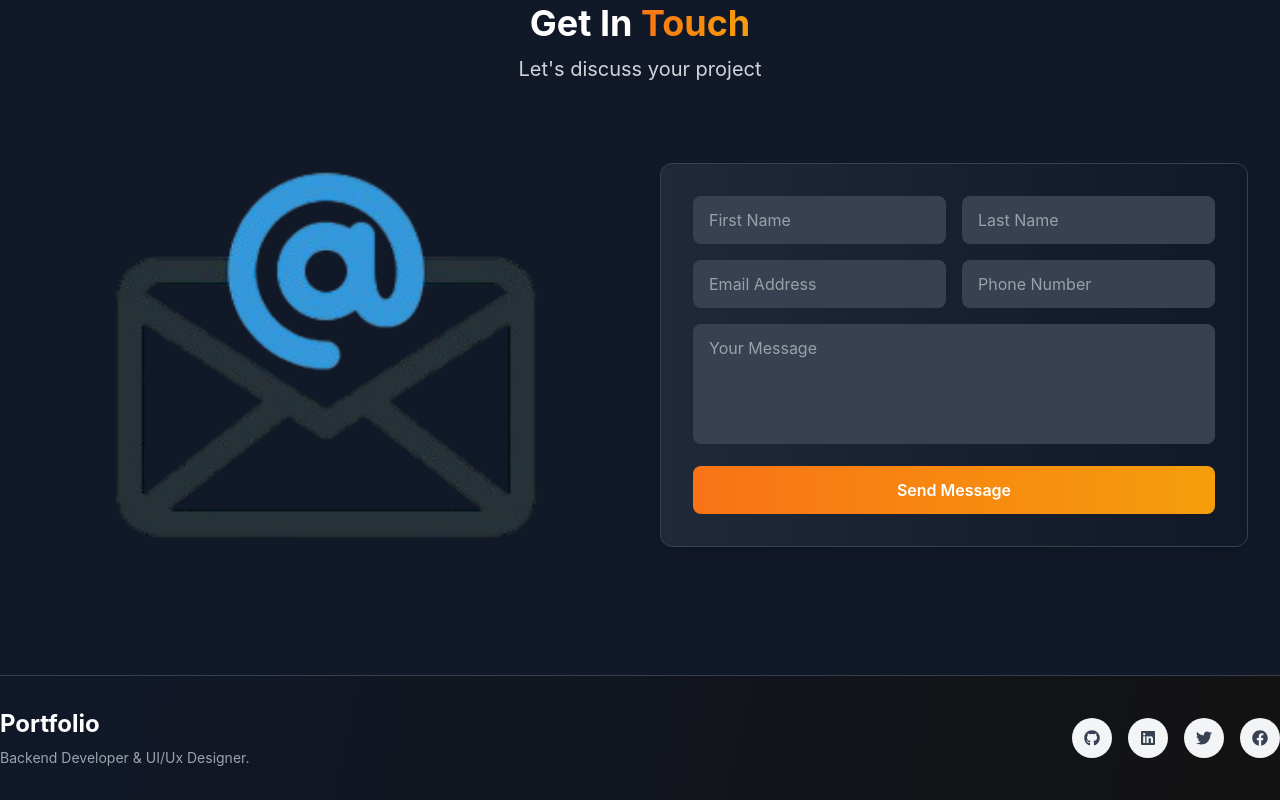
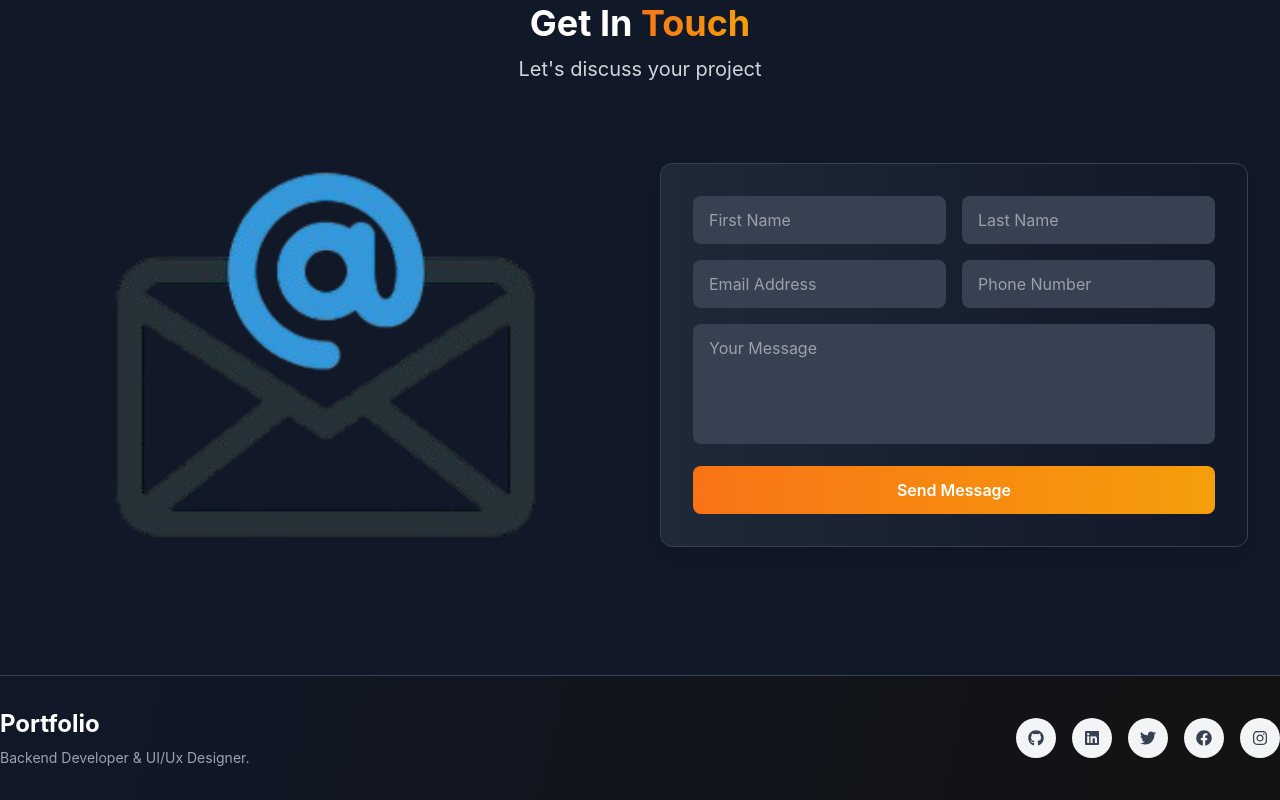
Before and after one commit to shehabuddin380/portfolio-website, a React (Vite) app: page / in a window 1280 px wide. Shown: the part 4659-5459 px from the top of the page. Built offline with nearby package versions, Linux system fonts and the light colour scheme.

Commit message:
add link and add instagram

```diff
--- a/src/components/Footer.jsx
+++ b/src/components/Footer.jsx
@@ -1,5 +1,5 @@
 
-import { FaGithub, FaLinkedin,FaTwitter,FaFacebook } from "react-icons/fa";
+import { FaGithub, FaLinkedin,FaTwitter,FaFacebook, FaInstagram } from "react-icons/fa";
 
 const Footer = ({ darkMode }) => {
     const currentYear = new Date().getFullYear();
@@ -29,26 +29,37 @@ const Footer = ({ darkMode }) => {
                         {/* FaGithub */}
                         <a
                         href='#'
+                        link='https://github.com/shehabuddin380'
                         className='w-10 h-10 rounded-full flex items-center justify-center hover:scale-110 transition-all hover:bg-linear-to-r hover:from-orange-500 hover:to-amber-500 hover:text-white bg-[#374151] dark:bg-[#f3f4f6] text-white dark:text-[#374151]'>
                             <FaGithub />
                         </a>
                         {/* FaLinkedin */}
                         <a
                         href='#'
+                        link='https://www.linkedin.com/in/shehabuddin380/'
                         className='w-10 h-10 rounded-full flex items-center justify-center hover:scale-110 transition-all hover:bg-linear-to-r hover:from-orange-500 hover:to-amber-500 hover:text-white bg-[#374151] dark:bg-[#f3f4f6] text-white dark:text-[#374151]'>
                             <FaLinkedin />
                         </a>
                         {/* FaTwitter */}
                         <a
                         href='#'
+                        link='https://x.com/shehabuddin380'
                         className='w-10 h-10 rounded-full flex items-center justify-center hover:scale-110 transition-all hover:bg-linear-to-r hover:from-orange-500 hover:to-amber-500 hover:text-white bg-[#374151] dark:bg-[#f3f4f6] text-white dark:text-[#374151]'>
                             <FaTwitter />
                         </a>
                         {/* FaFacebook */}
                         <a
                         href='#'
+                        link='https://www.facebook.com/shehabuddin380/'
                         className='w-10 h-10 rounded-full flex items-center justify-center hover:scale-110 transition-all hover:bg-linear-to-r hover:from-orange-500 hover:to-amber-500 hover:text-white bg-[#374151] dark:bg-[#f3f4f6] text-white dark:text-[#374151]'>
                             <FaFacebook />
+                        </a>
+                        {/* FaInstagram */}
+                        <a
+                        href='#'
+                        link='https://www.instagram.com/shehabuddin380/'
+                        className='w-10 h-10 rounded-full flex items-center justify-center hover:scale-110 transition-all hover:bg-linear-to-r hover:from-orange-500 hover:to-amber-500 hover:text-white bg-[#374151] dark:bg-[#f3f4f6] text-white dark:text-[#374151]'>
+                            <FaInstagram />
                         </a>
                     </div>
                 </div>
```
